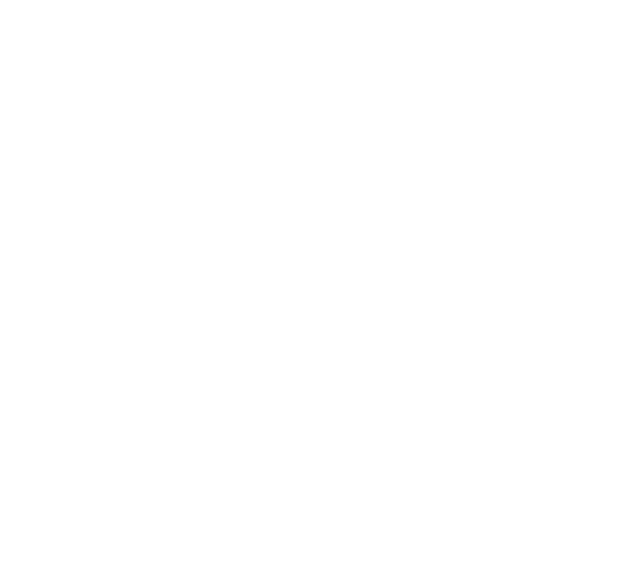
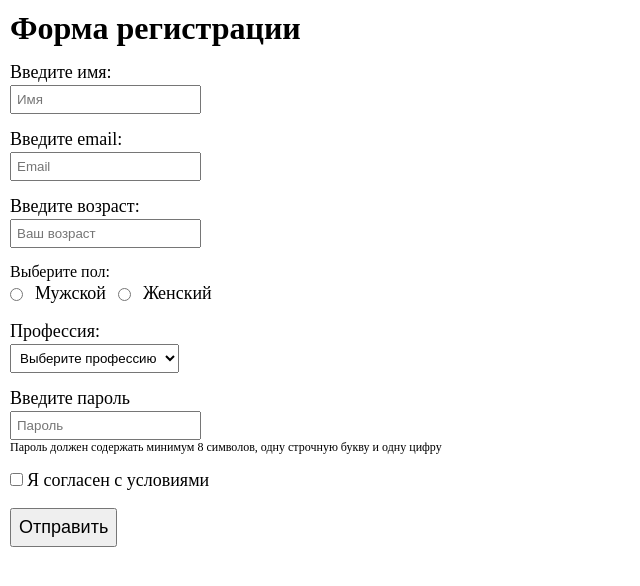
Before and after one commit to Katerina-99/Week16_task-2_FormWithValidation, a plain HTML site: page index.html in a window 1280 px wide. Shown: the whole page, without its empty margins (0-640 px from the left). Drawn offline with Linux system fonts and the light colour scheme.

Commit message:
create html and styles

```diff
--- a/assets/style.css
+++ b/assets/style.css
@@ -5,3 +5,50 @@
   margin: 0;
   padding: 0;
 }
+
+input,
+select {
+  padding: 5px;
+}
+label {
+  display: block;
+  font-size: 18px;
+  margin-bottom: 2px;
+}
+span {
+  display: block;
+}
+
+.myForm {
+  display: flex;
+  flex-direction: column;
+  align-items: flex-start;
+  padding: 10px;
+}
+
+.title {
+  margin-bottom: 15px;
+}
+
+.block {
+  margin-bottom: 15px;
+}
+
+.radio-group {
+  display: flex;
+  gap: 12px;
+  margin-top: 2px;
+}
+
+.hint {
+  font-size: 12px;
+}
+
+.agreeTerms {
+  display: inline-block;
+}
+
+.submitBtn {
+  padding: 7px;
+  font-size: 18px;
+}
--- a/index.html
+++ b/index.html
@@ -7,6 +7,105 @@
     <title>Document</title>
   </head>
   <body>
+    <form action="#" name="myForm" class="myForm">
+      <h1 class="title">Форма регистрации</h1>
+      <div class="block">
+        <label for="userName">Введите имя:</label>
+        <input
+          type="text"
+          name="userName"
+          id="userName"
+          placeholder="Имя"
+          minlength="2"
+          maxlength="20"
+          required
+        />
+        <span class="error" id="usernameError"></span>
+      </div>
+
+      <div class="block">
+        <label for="email">Введите email:</label>
+        <input
+          type="email"
+          name="email"
+          id="email"
+          placeholder="Email"
+          required
+        />
+        <span class="error" id="emailError"></span>
+      </div>
+
+      <div class="block">
+        <label for="age">Введите возраст:</label>
+        <input
+          type="number"
+          name="age"
+          id="age"
+          placeholder="Ваш возраст"
+          required
+        />
+        <span class="error" id="ageError"></span>
+      </div>
+
+      <div class="gender-selection block">
+        <p>Выберите пол:</p>
+
+        <div class="radio-group">
+          <input type="radio" id="gender-male" name="gender" value="male" />
+          <label for="gender-male">Мужской</label>
+
+          <input type="radio" id="gender-female" name="gender" value="female" />
+          <label for="gender-female">Женский</label>
+        </div>
+      </div>
+
+      <div class="profession-field block">
+        <label for="profession">Профессия:</label>
+        <select
+          name="profession"
+          id="profession"
+          placeholder="Выберите профессию"
+          required
+        >
+          <option value="" disabled selected hidden>Выберите профессию</option>
+          <option value="doctor">Врач</option>
+          <option value="programmer">Программист</option>
+          <option value="teacher">Учитель</option>
+          <option value="designer">Дизайнер</option>
+          <option value="engineer">Инженер</option>
+          <option value="salesman">Продавец</option>
+          <option value="other">Другое</option>
+        </select>
+      </div>
+
+      <div class="block">
+        <label for="profession">Введите пароль</label>
+        <input
+          type="password"
+          name="password"
+          id="password"
+          minlength="8"
+          placeholder="Пароль"
+          pattern="^(?=.*[a-z])(?=.*[A-Z])(?=.*\d).+$"
+          required
+        />
+        <br />
+        <span class="hint"
+          >Пароль должен содержать минимум 8 символов, одну строчную букву и
+          одну цифру</span
+        >
+      </div>
+
+      <div class="block">
+        <input type="checkbox" name="agreeTerms" id="agreeTerms" required />
+        <label for="agreeTerms" class="agreeTerms"
+          >Я согласен с условиями</label
+        >
+        <span class="error" id="termsError"></span>
+      </div>
+
+      <button type="submit" id="submitBtn" class="submitBtn">Отправить</button>
+    </form>
     <script src="./assets/script.js"></script>
   </body>
 </html>
```
